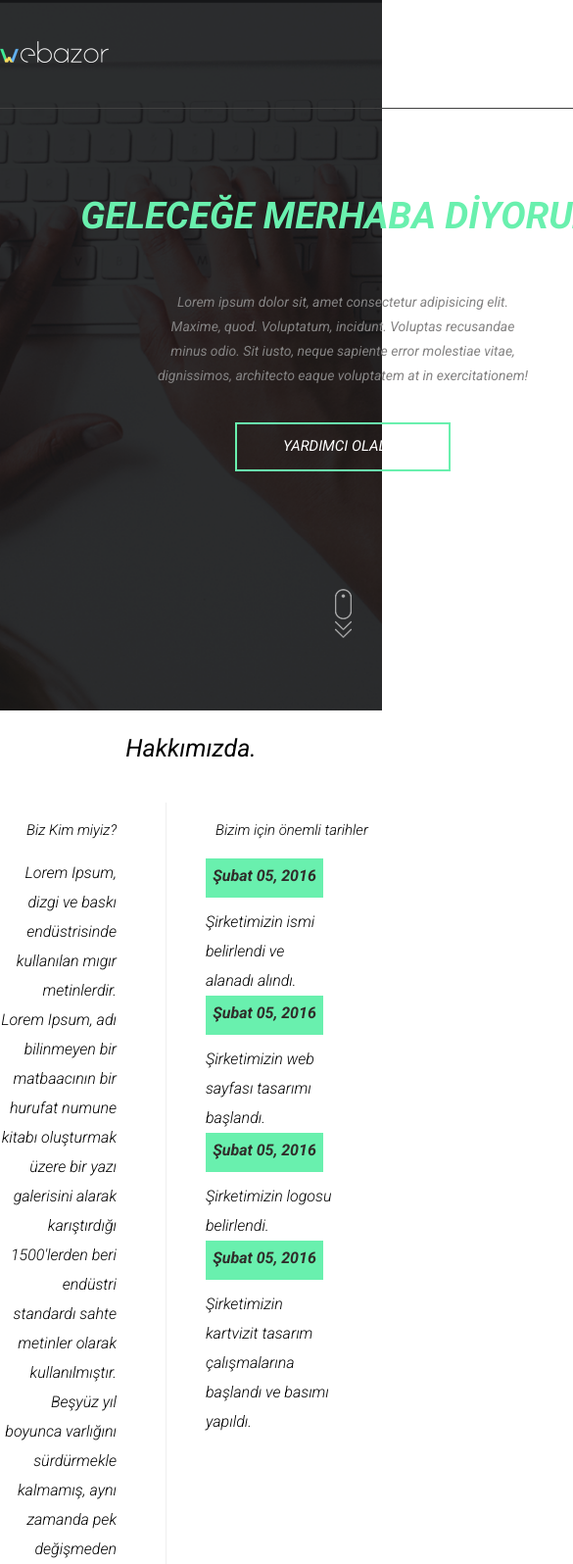
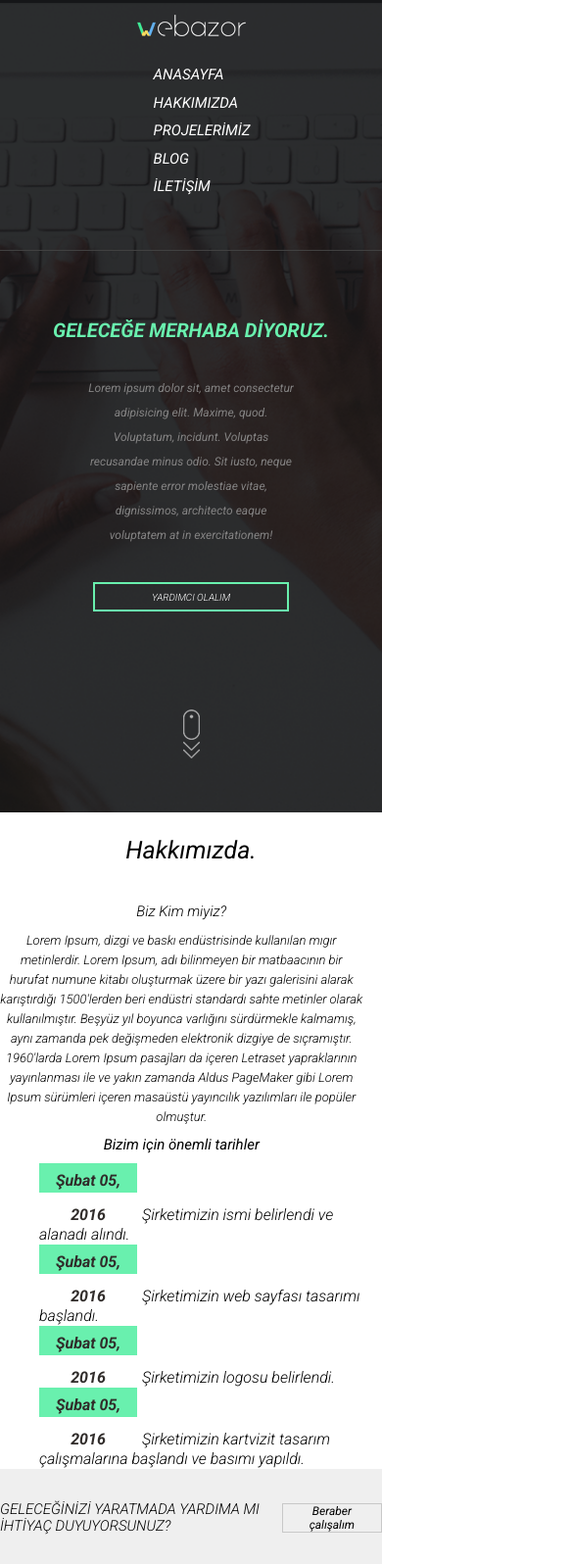
Before and after one commit to beydacar1/webazor, a website: page index.html in a window 390 px wide. Shown: the top 1596 px of the page at 98% size, 585 px wide, since content can reach past the window. Drawn offline with nearby package versions, Linux system fonts and the light colour scheme; files that its build step writes are made by us from their sources.

Commit message:
mobilde responsive yapıldı

```diff
--- a/index.html
+++ b/index.html
@@ -2,8 +2,11 @@
 <html lang="en">
   <head>
     <title>Webazor</title>
+    <meta name="viewport" content="width=device-width, initial-scale=1.0" />
+
+    <link rel="stylesheet" href="./css/normalize.css" />
     <link rel="stylesheet" href="./css/style.css" />
-    <link rel="stylesheet" href="./css/normalize.css" />
+    <link rel="stylesheet" href="./css/responsive.css" />
     <link
       href="https://fonts.googleapis.com/css2?family=Roboto:ital,wght@1,400;1,700;1,900&display=swap"
       rel="stylesheet"
@@ -45,7 +48,7 @@
   </head>
   <body>
     <header>
-      <div id="header">
+      <div class="header">
         <a href=""><img src="images/webazor-logo.png" alt="logo" /></a>
         <nav>
           <ul>
--- /dev/null
+++ b/scss/responsive.scss
@@ -0,0 +1,162 @@
+@media (max-width: 576px) {
+  body {
+    header {
+      width: 100% !important;
+      .header {
+        padding-top: 15px !important;
+        width: 100% !important;
+        flex-direction: column !important;
+        nav {
+          ul {
+            flex-direction: column !important;
+            padding-top: 10px !important;
+            li {
+              padding-bottom: 10px !important;
+              a {
+                font-size: 15px;
+              }
+            }
+          }
+        }
+      }
+      section {
+        width: 100% !important;
+        padding: 20px auto;
+        h3 {
+          font-size: 20px !important;
+          font-weight: 600;
+        }
+        p {
+          font-size: 12px !important;
+        }
+        button{
+            width: 200px !important;
+            height: 30px !important;
+            font-size: 10px !important;
+        font-weight: 300 !important;
+        }
+      }
+      #scroll {
+        a {
+          padding: 0 !important;
+          margin-top: 15px ;
+        }
+      }
+    }
+    article {
+      width: 100% !important;
+          margin-top: 15px !important;
+      flex-direction: column !important;
+      .whoamus {
+        width: 95% !important;
+        text-align: center !important;
+        border: none !important;
+      }
+      h4 {
+        margin: 0 !important;
+      }
+      p {
+        line-height: 20px !important;
+        margin: 0 !important;
+        font-size: 13px !important;
+        padding-top: 10px !important;
+      }
+      .importforus {
+        width: 95% !important;
+        h4 {
+          margin: 0 auto !important;
+          padding-top: 10px !important;
+          padding-bottom: 10px !important;
+          text-align: center !important;
+          font-weight: 400 !important;
+        }
+        ul {
+          margin: 0px auto !important;
+          li {
+            line-height: 20px !important;
+            a {
+              margin-right: 5px !important;
+              width: 100px !important;
+              height: 30px !important;
+              line-height: 35px  !important;
+
+              margin-bottom: 8px !important;
+            }
+          }
+        }
+      }
+    }
+    aside {
+      width: 100½ !important;
+      #future {
+        width: 100% !important;
+        height: 100px !important;
+        h4 {
+          font-size: 15px !important;
+        }
+        button {
+          width: 150px !important;
+          height: 30px !important;
+          font-weight: 400 !important;
+          font-size: 12px  !important;
+        }
+      }
+      .sayfa {
+        width: 100% !important;
+        .sliderKonum {
+          width: 95% !important;
+        }
+      }
+    }
+    footer {
+      width: 100% !important;
+      h4 {
+        font-size: 20px !important;
+        padding-top: 10px !important;
+      }
+      #footer {
+        width: 95% !important;
+        flex-direction: column !important;
+        .contact {
+          width: 80% !important;
+          margin: 0px auto  !important;
+          text-align: center;
+          b {
+            padding-bottom: 10px !important;
+            font-size: 13px !important;
+          }
+          .social-media {
+            width: 80% !important;
+            margin: 0px auto;
+            a {
+              padding-right: 15px !important;
+            }
+          }
+        }
+        .information {
+          width: 100% !important;
+          padding-top: 20px  !important;
+          input {
+            width: 150px !important;
+            height: 30px !important;
+            margin-bottom: 10px !important;
+            padding-left: 10px !important;
+          }
+          textarea{
+            width: 150px !important;
+            height: 30px !important;
+            margin-bottom: 10px !important;
+            padding-left: 10px !important;
+            font-size: 12px  !important;
+
+          }
+          button{
+            width: 150px !important;
+            height: 40px !important;
+
+          }
+        }
+      }
+    }
+  }
+}
--- a/scss/style.scss
+++ b/scss/style.scss
@@ -6,9 +6,10 @@ body {
     background-size: cover;
     align-items: center;
     width: 100%;
-    #header {
+    .header {
       width: 1200px;
       display: flex;
+      flex-direction: row;
       margin: 0px auto;
       padding: 30px 0;
       align-items: center;
@@ -313,6 +314,7 @@ body {
           padding-top: 10px;
           a {
             padding-right: 30px;
+            display: inline-block;
           }
         }
       }
```
Also changed, not shown: css/responsive.css (added), css/style.css.
